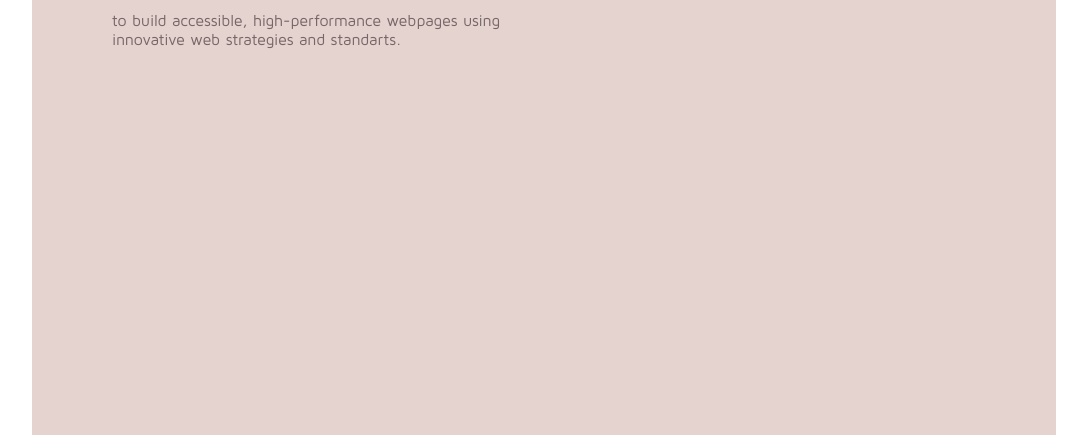
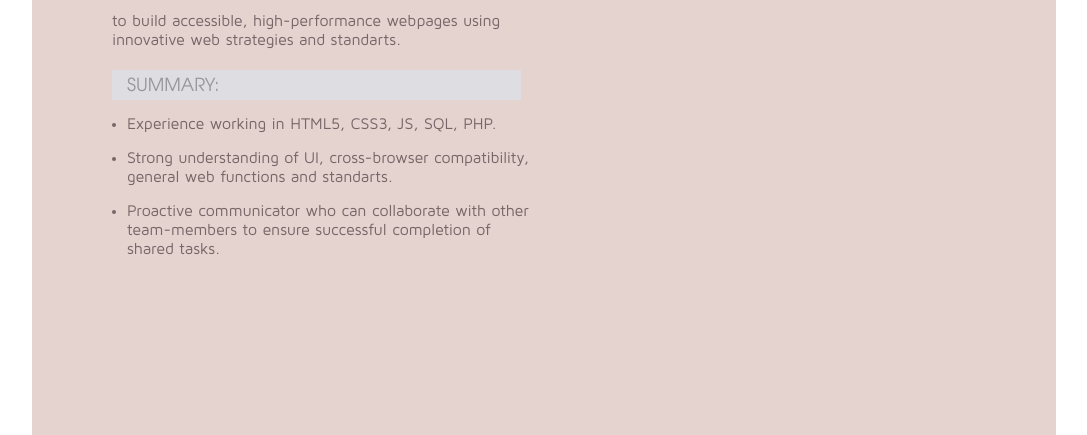
Before and after one commit to hrambuzp/rsschool-2019Q1-cv, a plain HTML site: page index.html in a window 1280 px wide. Shown: the part 375-810 px from the top of the page, without its empty margins (96-1183 px from the left). Drawn offline with Linux system fonts and the light colour scheme.

Commit message:
feat: add summary

```diff
--- a/index.html
+++ b/index.html
@@ -18,6 +18,12 @@
         <h1>palina hramuzava</h1>
         <div class="title-summary"><p>Objective:</p></div>
         <p>to build accessible, high-performance webpages using innovative web strategies and standarts.</p>
+        <div class="title-summary"><p>Summary:</p></div>
+        <ul>
+            <li>Experience working in HTML5, CSS3, JS, SQL, PHP.</li>
+            <li>Strong understanding of UI, cross-browser compatibility, general web functions and standarts.</li>
+            <li>Proactive communicator who can collaborate with other team-members to ensure successful completion of shared tasks.</li>
+        </ul>
     </div>
    </section>
    <section></section>
--- a/style.css
+++ b/style.css
@@ -65,9 +65,12 @@ img{
     color: #97969b;
     padding-left: 15px;
 }
-.name-info p{
+.name-info p, .name-info li{
     font-family: 'Maven Pro';
     font-size: 16px;
     color: #776667;
     margin-top: 15px;
 }
+.name-info li{
+ margin-left: 15px;
+}
```
